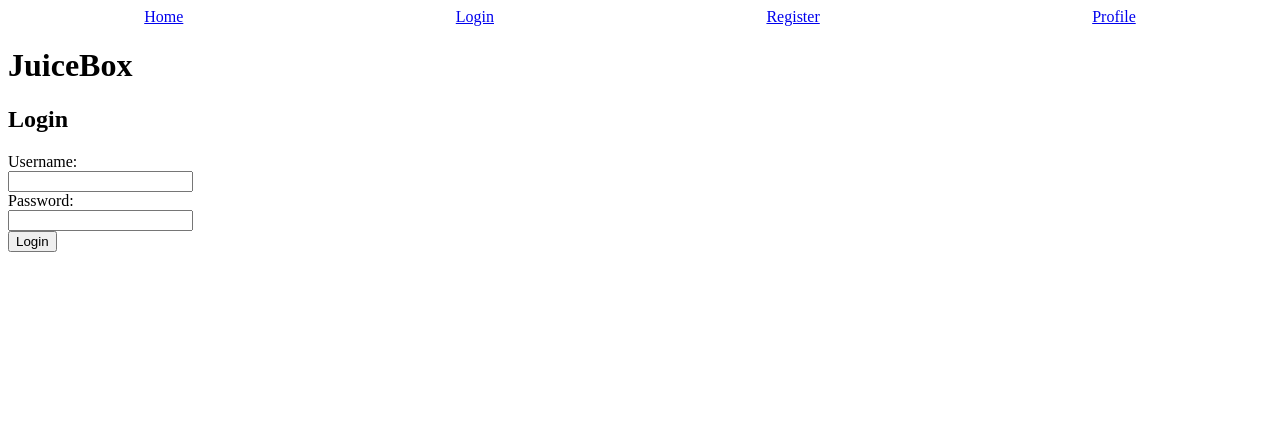
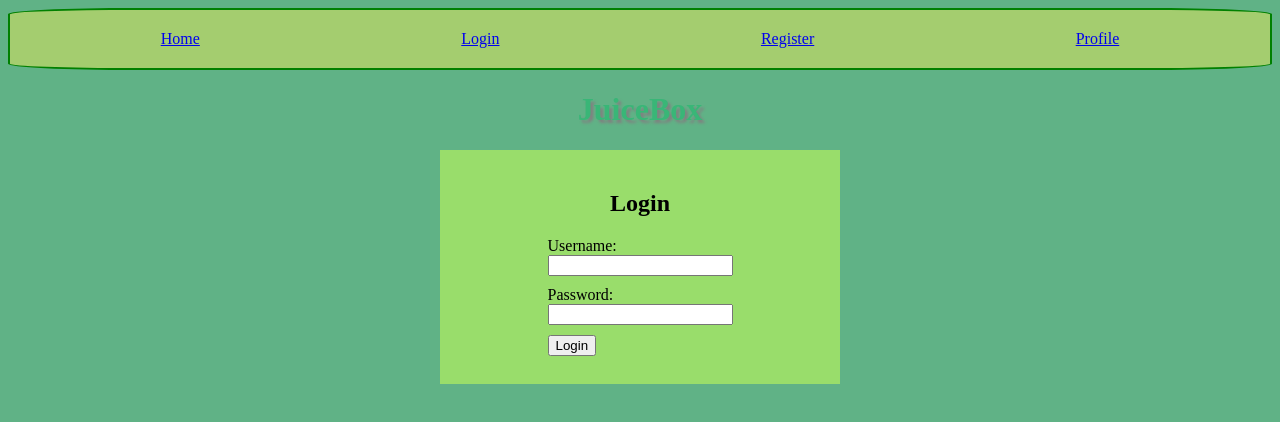
Before and after one commit to NickRoccodev11/juicebox_exam, a React (Vite) app in the folder client/: page /login in a window 1280 px wide. Shown: the top 422 px of the page. Built offline with nearby package versions, Linux system fonts and the light colour scheme; no server answers.

Commit message:
added basic styling

```diff
--- a/client/src/App.jsx
+++ b/client/src/App.jsx
@@ -21,7 +21,6 @@ function App() {
       const fetchAllPosts = async () => {
         const res = await fetch('http://localhost:8000/api/posts')
         const postsdata = await res.json()
-        console.log(postsdata)
         setAllPosts(postsdata)
       }
       fetchAllPosts()
--- a/client/src/components/Login.jsx
+++ b/client/src/components/Login.jsx
@@ -36,7 +36,8 @@ const Login = ({ setToken }) => {
 
   }
   return (
-    <div className='form'>
+    <div className='form-container'>
+ <div className='form'>
       <h2>Login</h2>
       <form onSubmit={(e) => handleSubmit(e)} >
         <label >Username:</label><br />
@@ -67,6 +68,8 @@ const Login = ({ setToken }) => {
         <p>{message}</p>
       }
     </div>
+    </div>
+
   )
 }
 
--- a/client/src/components/PostForm.jsx
+++ b/client/src/components/PostForm.jsx
@@ -25,7 +25,7 @@ const PostForm = ({ userPosts, setUserPosts, setShowCreate, token }) => {
   }
 
   return (
-    <div>
+    <div className='form'>
       <form onSubmit={(e) => handleSubmit(e)}>
         <label>Title:</label><br />
         <input
--- a/client/src/components/Register.jsx
+++ b/client/src/components/Register.jsx
@@ -1,7 +1,7 @@
 import { useState } from 'react'
-import {useNavigate} from 'react-router-dom'
+import { useNavigate } from 'react-router-dom'
 
-const Register = ({setToken}) => {
+const Register = ({ setToken }) => {
   const [username, setUsername] = useState('')
   const [password, setPassword] = useState('')
   const [isRegistered, setIsRegistered] = useState(false)
@@ -20,7 +20,7 @@ const Register = ({setToken}) => {
       })
     })
     const newUser = await res.json();
-    if(newUser.token){
+    if (newUser.token) {
       setToken(newUser.token)
       setPassword('')
       setUsername('')
@@ -29,6 +29,7 @@ const Register = ({setToken}) => {
 
   }
   return (
+    <div className='form-container'>
       <div className='form'>
         <h2>Register</h2>
         <form onSubmit={(e) => handleSubmit(e)} >
@@ -52,10 +53,12 @@ const Register = ({setToken}) => {
           isRegistered &&
           <>
             <p>Successful Registration!</p>
-        <button onClick={()=>navigate('/profile')}>Go to Profile</button>
+            <button onClick={() => navigate('/profile')}>Go to Profile</button>
           </>
         }
       </div>
+    </div>
+
   )
 }
 
--- a/client/src/index.css
+++ b/client/src/index.css
@@ -1,14 +1,58 @@
-nav{
+body {
+  background-color: rgb(96, 178, 134);
+}
+
+h1 {
+  text-align: center;
+  color: rgb(57, 182, 119);
+  text-shadow: 3px 3px 3px gray;
+}
+
+nav {
+  background-color: rgb(164, 205, 111);
   display: flex;
   justify-content: space-around;
+  padding: 20px;
+  border-radius: 10%;
+  border: 2px solid green
 }
 
-.single-post{
+h3 {
+  color: rgb(96, 42, 15);
+  text-align: center;
+}
+
+.profile,
+.all-posts {
+  display: flex;
+  flex-direction: column;
+  align-items: center;
+}
+
+.single-post {
   border: 2px solid black;
   margin: 10px;
-  padding:20px;
+  padding: 20px;
+  width: 400px;
+  background-color: rgb(112, 137, 69);
 }
 
-button{
-  margin-bottom: 8px;;
+button {
+  margin-bottom: 8px;
+  ;
 }
+.form{
+  background-color: rgb(153, 221, 107);
+  padding:20px 0px;
+  width:400px;
+  display:flex;
+  flex-direction: column;
+  align-items: center;
+}
+.form-container{
+  display: flex;
+  justify-content: center;
+}
+input{
+  margin-bottom: 10px;
+}
```
Lines whose indentation alone changed are shown as unchanged.
